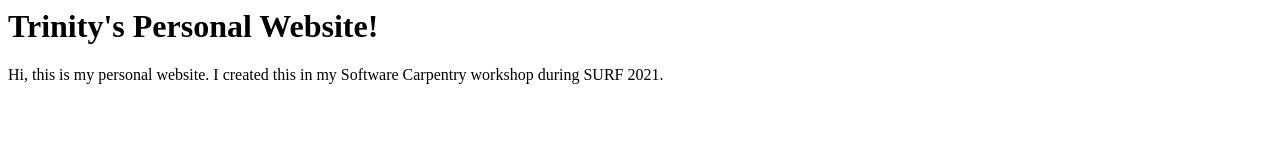
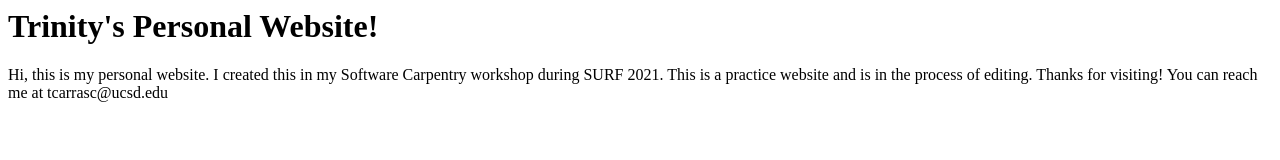
Before and after one commit to tcarrasc/tcarrasc.github.io, a plain HTML site: page index.html in a window 1280 px wide. Drawn offline with Linux system fonts and the light colour scheme.

Commit message:
Adding contact

```diff
--- a/index.html
+++ b/index.html
@@ -1,3 +1,10 @@
 <h1>Trinity's Personal Website!</h1>
 <p>Hi, this is my personal website.
-I created this in my Software Carpentry workshop during SURF 2021. </p>
+I created this in my Software Carpentry workshop during SURF 2021.
+
+This is a practice website and is in the process of editing.
+
+
+
+Thanks for visiting!
+You can reach me at tcarrasc@ucsd.edu </p>
```
